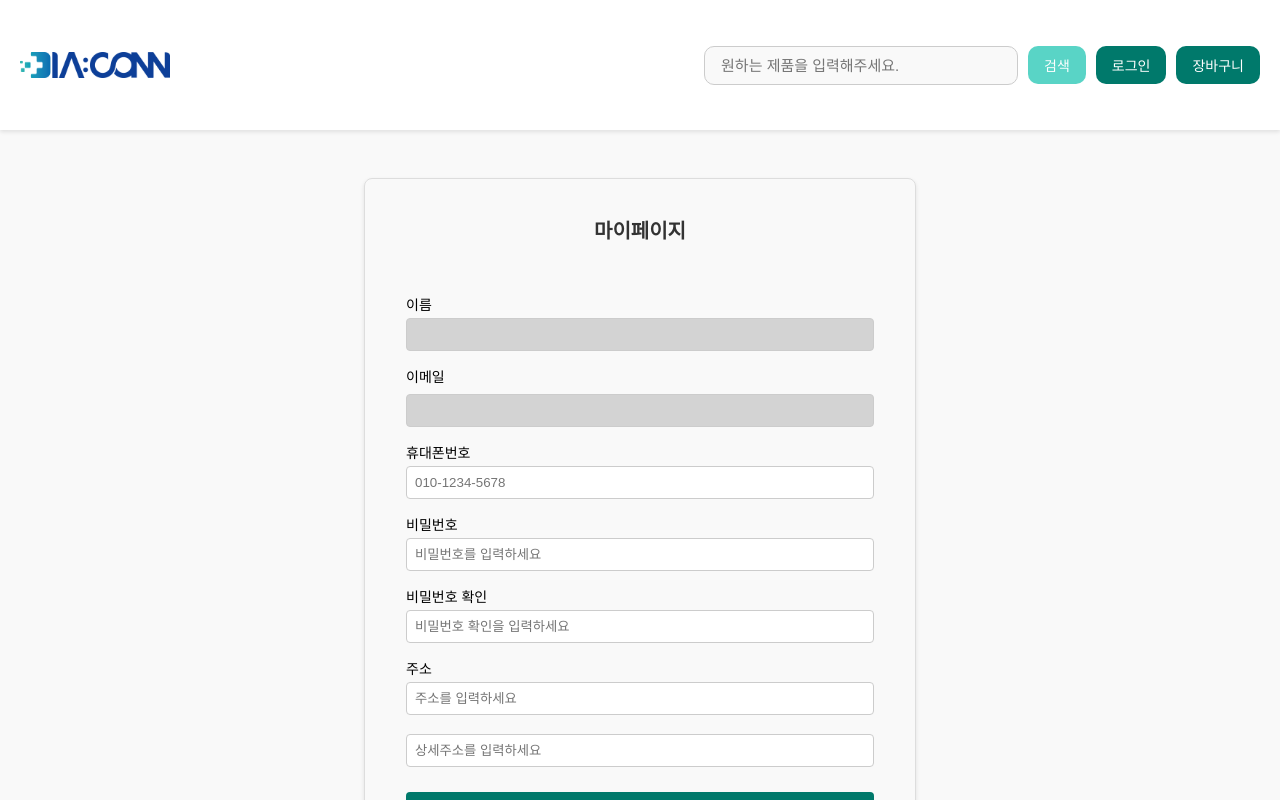
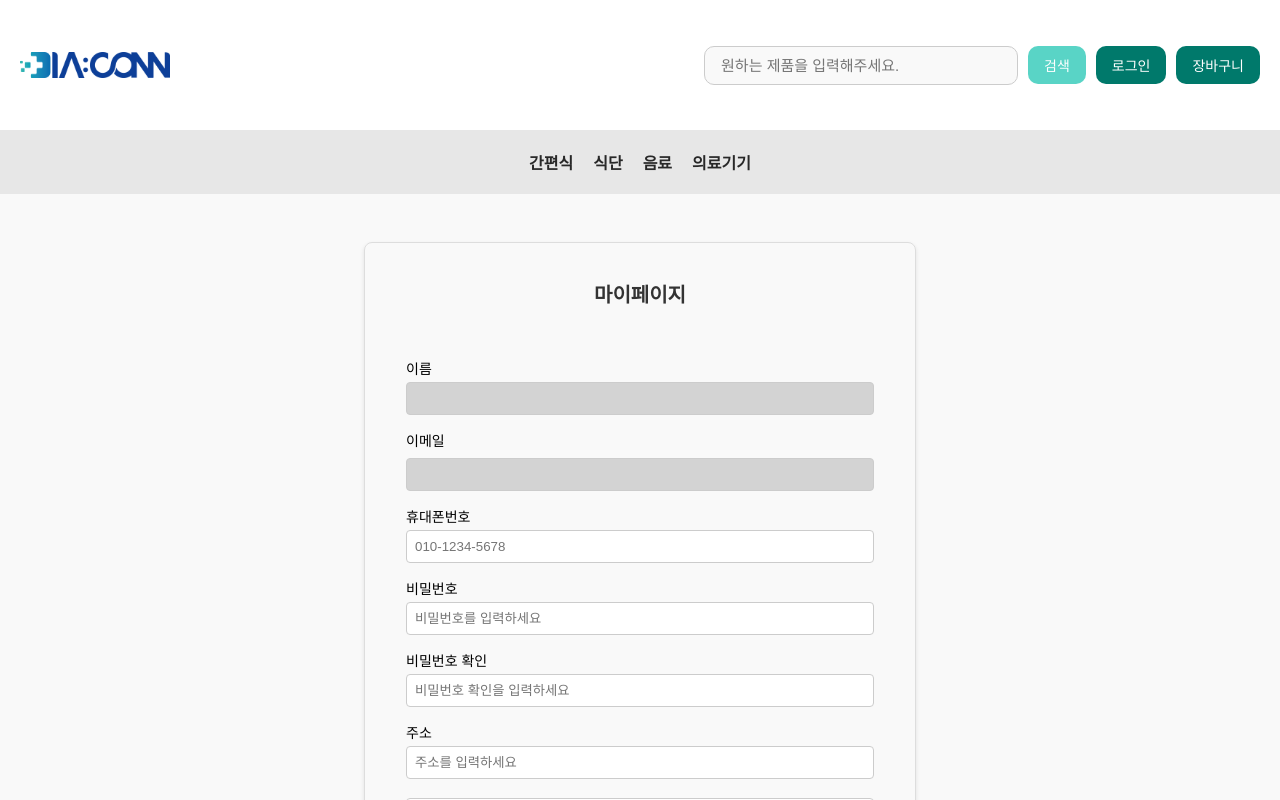
Before and after one commit to hyunjung2e/diaconn-mall-clone-front, a React (Create React App) app: page /mypage in a window 1280 px wide. Shown: the top 800 px of the page. Built offline with nearby package versions, Linux system fonts and the light colour scheme; no server answers; a web font is replaced by a local one.

Commit message:
수정: :zap: 카테고리 라우팅 수정

```diff
--- a/src/components/Main.tsx
+++ b/src/components/Main.tsx
@@ -11,11 +11,11 @@ import Header from './Common.tsx';
 import { LoginUser, Product } from '../types/Types.ts';
 
 const Main = () => {
+  const navigate = useNavigate();
   const [banners, setBanners] = useState<Product[]>([]);
   const [productInfo, setProductInfo] = useState<Product[]>([]);
   const [user, setUser] = useState<LoginUser | null>(null);
   const [searchQuery, setSearchQuery] = useState('');
-  const navigate = useNavigate();
   const [categoryId, setCategoryId] = useState('');
 
   useEffect(() => {
@@ -47,6 +47,7 @@ const Main = () => {
 
   const handleCategory = (categoryId: string) => {
     setCategoryId(categoryId);
+    navigate(`/${categoryId}`);
   };
 
   return (
--- a/src/components/Mypage.tsx
+++ b/src/components/Mypage.tsx
@@ -1,13 +1,22 @@
 import React, { useState, useEffect } from 'react';
 import '../css/mypage.css';
-import { getLoggedInUser, updateUser } from '../api/Api.ts';
-import { LoginUser } from '../types/Types.ts';
+import { LoginUser, Product } from '../types/Types.ts';
 import Header from './Common.tsx';
 import { useNavigate } from 'react-router-dom';
+import {
+  getLoggedInUser,
+  fetchProductsInfo,
+  fetchCategoryProducts,
+  updateUser,
+} from '../api/Api.ts';
 
 export default function Mypage() {
+  const navigate = useNavigate();
+  const [productInfo, setProductInfo] = useState<Product[]>([]);
   const [user, setUser] = useState<LoginUser | null>(null);
   const [errors, setErrors] = useState<{ [key: string]: string }>({});
+  const [searchQuery, setSearchQuery] = useState('');
+  const [categoryId, setCategoryId] = useState('');
   const [formData, setFormData] = useState({
     email: '',
     phone: user?.phone || '',
@@ -16,17 +25,24 @@ export default function Mypage() {
     address: user?.address || '',
     addressDetail: user?.addressDetail || '',
   });
-  const [searchQuery, setSearchQuery] = useState('');
-  const navigate = useNavigate();
 
-  // 로그인한 유저 정보 가져오기
   useEffect(() => {
+    if (categoryId) {
+      fetchCategoryProducts(categoryId)
+        .then(setProductInfo)
+        .catch((err) => console.error(err));
+    } else {
+      fetchProductsInfo()
+        .then(setProductInfo)
+        .catch((err) => console.error(err));
+    }
+    // 로그인한 유저 정보 가져오기
     getLoggedInUser()
       .then((data) => {
         if (data) setUser(data);
       })
       .catch(() => setUser(null));
-  }, []);
+  }, [categoryId]);
 
   // user가 변경되었을 때 formData 초기화
   useEffect(() => {
@@ -90,6 +106,11 @@ export default function Mypage() {
     navigate(`/search?query=${encodeURIComponent(trimmed)}`);
   };
 
+  const handleCategory = (categoryId: string) => {
+    setCategoryId(categoryId);
+    navigate(`/${categoryId}`);
+  };
+
   return (
     <>
       <Header
@@ -98,6 +119,13 @@ export default function Mypage() {
         setSearchQuery={setSearchQuery}
         handleSearch={handleSearch}
       />
+
+      <nav className="menu">
+        <a onClick={() => handleCategory('0')}>간편식</a>
+        <a onClick={() => handleCategory('1')}>식단</a>
+        <a onClick={() => handleCategory('2')}>음료</a>
+        <a onClick={() => handleCategory('3')}>의료기기</a>
+      </nav>
 
       <div className="body">
         <div className="inner-container">
```
